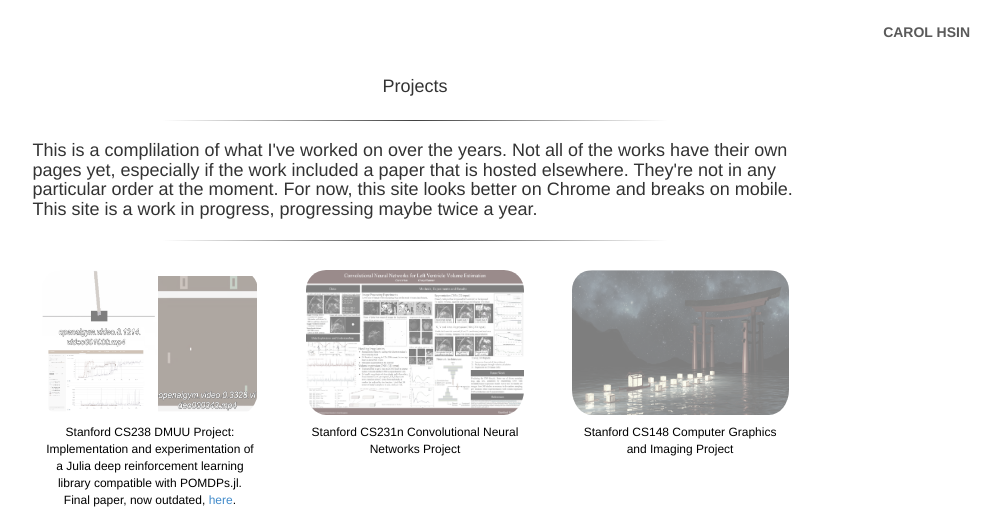
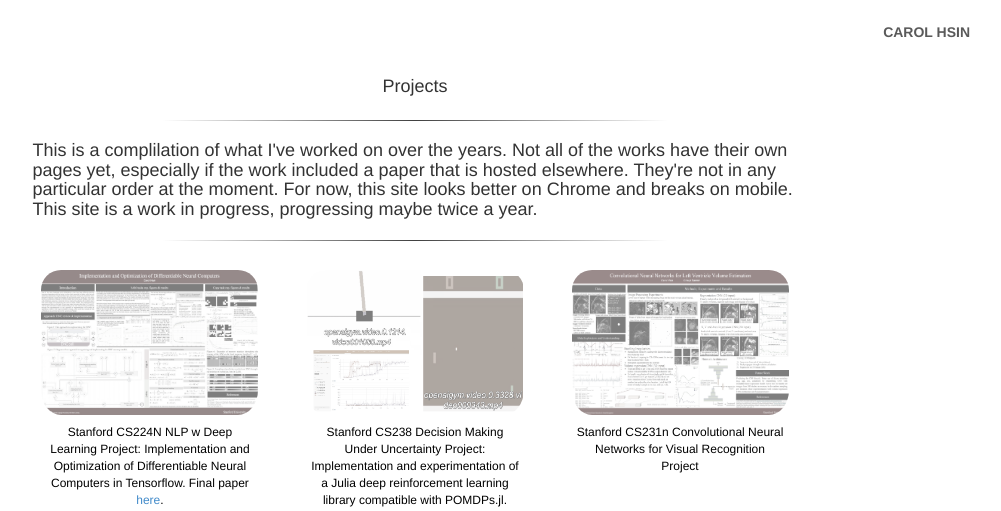
Before and after one commit to chsin/chsin.github.io, a Jekyll site: the page built from index.html, in a window 1280 px wide. Shown: the top 511 px of the page, without its empty margins (225-1226 px from the left). Built offline with Jekyll 4.4.1, drawn with Linux system fonts in a browser that asks for light colours; some of the changed text lies outside the part shown.

Commit message:
add cs224n project

```diff
--- a/index.html
+++ b/index.html
@@ -15,10 +15,13 @@ title: index
           Projects
           <hr>
           </center>
-          <h4>This is a complilation of what I've worked on over the years. Not all of the works have their own pages yet,
-              especially if the work included a paper that is hosted elsewhere. They're not in any particular order at the
-              moment. For now, this site looks better on Chrome and breaks on mobile. This site is a work in progress,
-              progressing maybe twice a year.</h4>
+          <h4>This is a complilation of what I've worked on over the years.
+              Not all of the works have their own pages yet,
+              especially if the work included a paper that is hosted elsewhere.
+              They're not in any particular order at the moment.
+              For now, this site looks better on Chrome and breaks on mobile.
+              This site is a work in progress, progressing maybe twice a year.
+          </h4>
           <hr>
         </div>
       </div>
@@ -31,11 +34,28 @@ title: index
         <center>
         <div class="thumbnail">
           <a href="https://github.com/chsin/DQN.jl">
+          <img src="./projects/cs224n_poster.jpg"/>
+          </a>
+          <div class="caption">
+          Stanford CS224N NLP w Deep Learning Project: Implementation and Optimization of
+          Differentiable Neural Computers in Tensorflow.
+          Final paper <a href="https://web.stanford.edu/class/archive/cs/cs224n/cs224n.1174/reports/2753780.pdf">here</a>.
+          </div>
+        </div>
+        </center>
+      </div>
+
+      <div class="col-md-4">
+        <center>
+        <div class="thumbnail">
+          <a href="https://github.com/chsin/DQN.jl">
           <img src="./projects/cs238/aa228.png"/>
           </a>
           <div class="caption">
-          Stanford CS238 DMUU Project: Implementation and experimentation of a Julia deep reinforcement learning library
-            compatible with POMDPs.jl. Final paper, now outdated, <a href="http://chsin.github.io/projects/cs238/final.pdf">here</a>.
+          Stanford CS238 Decision Making Under Uncertainty Project: Implementation and experimentation of a
+          Julia deep reinforcement learning library compatible with POMDPs.jl.
+          Final paper, now outdated,
+          <a href="http://chsin.github.io/projects/cs238/final.pdf">here</a>.
           </div>
         </div>
         </center>
@@ -48,13 +68,17 @@ title: index
           <img src="./projects/cs231n/cs231nposter.png"/>
           </a>
           <div class="caption">
-          Stanford CS231n Convolutional Neural Networks Project
+          Stanford CS231n Convolutional Neural Networks for Visual Recognition Project
           </div>
         </div>
         </center>
       </div>
+    </div>
 
-      <div class="col-md-4">
+
+    <div class="row">
+
+      <div class="col-md-3">
         <center>
         <div class="thumbnail">
           <a href="/projects/cs148/cs148.html">
@@ -66,38 +90,38 @@ title: index
         </div>
         </center>
       </div>
-    </div>
 
-
-    <div class="row">
-
-      <div class="col-md-4">
+      <div class="col-md-3">
         <center>
         <div class="thumbnail">
           <a href="./projects/cs399/cs399.html">
           <img src="./projects/cs399/cs399.png"/>
           </a>
           <div class="caption">
-          Stanford CS399 Independet Study Project: Driverless-Car Intersection toy problem with MDPs and DQNs.
+          Stanford CS399 Independet Study Project: Driverless-Car Intersection
+          toy problem with MDPs and DQNs.
           </div>
         </div>
         </center>
       </div>
 
-      <div class="col-md-4">
+      <div class="col-md-3">
         <center>
         <div class="thumbnail">
           <a href="http://www.biotechnologyforbiofuels.com/content/pdf/1754-6834-5-74.pdf">
           <img src="https://lh6.googleusercontent.com/-Vf3X5lffEAE/Ti1w4H7myMI/AAAAAAAAB8c/SFiM_GFOmQA/w1160-h870-no/07252011-LRG2.jpg"/>
           </a>
           <div class="caption">
-          Undergrad research at Yale: <a href="http://www.biotechnologyforbiofuels.com/content/pdf/1754-6834-5-74.pdf">Rismani-Yazdi H; Haznedaroglu BZ; Hsin C; Peccia J. Biotechnology for Biofuels 5.1 (2012): 74.</a>
+          Undergrad research at Yale:
+          <a href="http://www.biotechnologyforbiofuels.com/content/pdf/1754-6834-5-74.pdf">
+          Rismani-Yazdi H; Haznedaroglu BZ; Hsin C; Peccia J. Biotechnology for Biofuels 5.1 (2012): 74.
+          </a>
           </div>
         </div>
         </center>
       </div>
 
-      <div class="col-md-4">
+      <div class="col-md-3">
         <center>
         <div class="thumbnail">
           <a href="http://cs229.stanford.edu/proj2015/349_report.pdf">
@@ -159,7 +183,8 @@ title: index
           <img src="/projects/yale_writing.png" />
           </a>
           <div class="caption">
-          Journalism at Yale: <a href="https://web.archive.org/web/20150411022800/http://yaledailynews.com/blog/author/carolhsin/">YDN</a> | <a href="https://web.archive.org/web/20151031105612/http://www.yalescientific.org/author/carolhsin/">YSM</a>
+          Journalism at Yale:
+          <a href="https://web.archive.org/web/20150411022800/http://yaledailynews.com/blog/author/carolhsin/">YDN</a> | <a href="https://web.archive.org/web/20151031105612/http://www.yalescientific.org/author/carolhsin/">YSM</a>
           </div>
         </div>
         </center>
```
Also changed, not shown: README.md, projects/cs224n_poster.jpg (added).
